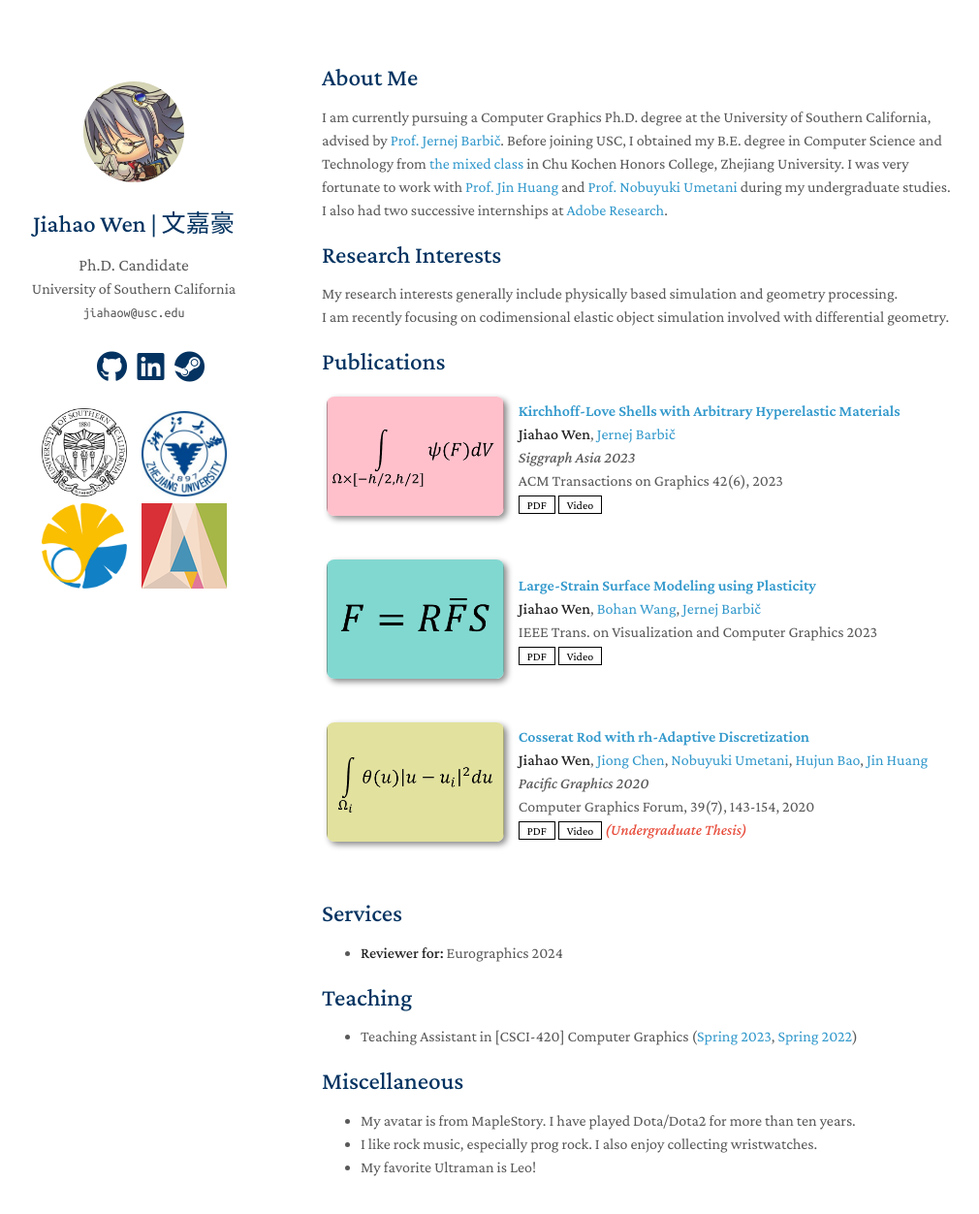
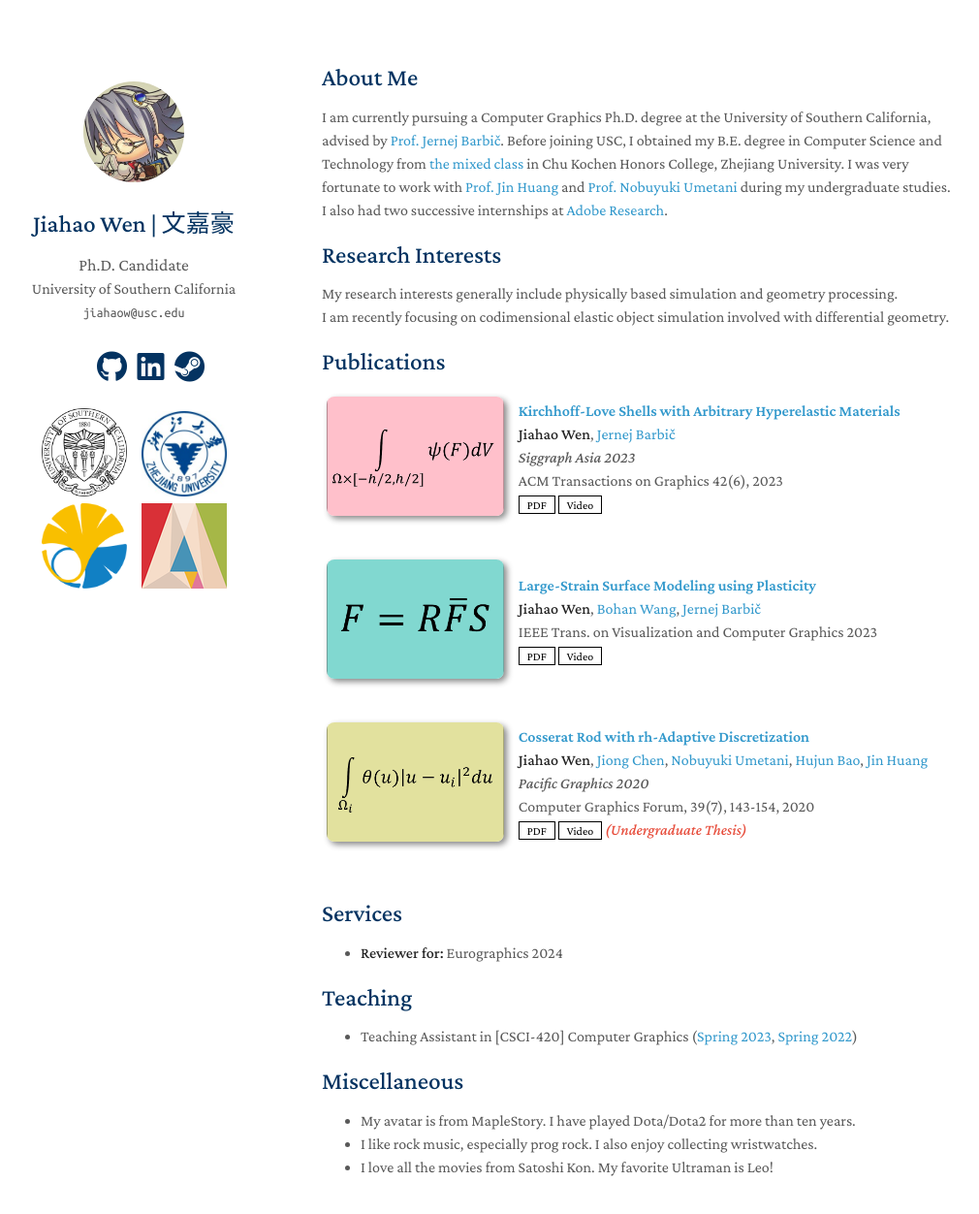
Before and after one commit to wkindling/wkindling.github.io, a Jekyll site: the page built from index.md, in a window 1280 px wide and 1310 px high. Shown: the top 1252 px of the window at 97% size, without its empty margins (138-1148 px from the left). Built offline with Jekyll 4.4.1, drawn with Linux system fonts in a browser that asks for light colours; nearby versions of some CDN libraries; a style sheet for code colours, icons or effects is not loaded; our own code applies the rules of GitHub Pages for plain Markdown files.

Commit message:
Update index.md

```diff
--- a/index.md
+++ b/index.md
@@ -23,4 +23,4 @@ I am recently focusing on codimensional elastic object simulation involved with
 ## Miscellaneous
 - My avatar is from MapleStory. I have played Dota/Dota2 for more than ten years.
 - I like rock music, especially prog rock. I also enjoy collecting wristwatches.
-- My favorite Ultraman is Leo!
+- I love all the movies from Satoshi Kon. My favorite Ultraman is Leo!
```
